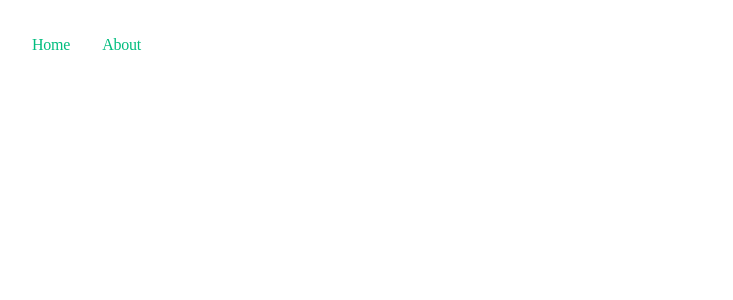
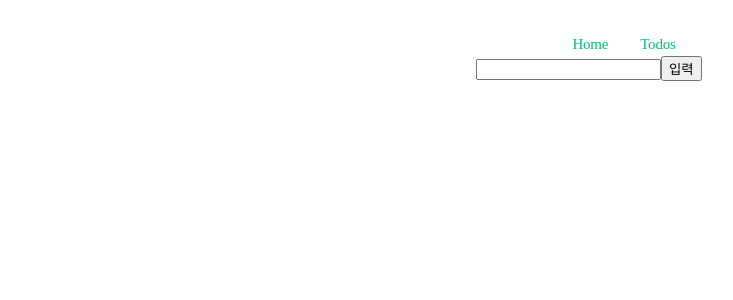
Before and after one commit to Sunset-Kim/study_mevn, a Vue app in the folder vue/vue-todos/: page /todos in a window 1280 px wide. Before the commit this address had no page. Shown: the top 300 px of the page, without its empty margins (16-749 px from the left). Built offline with nearby package versions, Linux system fonts and the light colour scheme; a web font is replaced by a local one.

Commit message:
Todo - 시작하기

```diff
--- a/vue/vue-todos/src/App.vue
+++ b/vue/vue-todos/src/App.vue
@@ -9,9 +9,13 @@ import NavList from "./components/NavList.vue";
   </header>
 
   <!-- 본문내용 -->
-  <main>
+  <main class="main">
     <RouterView />
   </main>
 </template>
 
-<style lang="scss" scoped></style>
+<style lang="scss" scoped>
+.main {
+  font-size: 16px;
+}
+</style>
--- a/vue/vue-todos/src/assets/base.css
+++ b/vue/vue-todos/src/assets/base.css
@@ -66,8 +66,12 @@
   font-weight: normal;
 }
 
+html {
+  height: 100%;
+}
+
 body {
-  min-height: 100vh;
+  height: 100%;
   color: var(--color-text);
   background: var(--color-background);
   transition: color 0.5s, background-color 0.5s;
@@ -79,3 +83,12 @@ body {
   -webkit-font-smoothing: antialiased;
   -moz-osx-font-smoothing: grayscale;
 }
+
+ul {
+  padding: 0;
+}
+
+li {
+  padding: 0;
+  list-style: none;
+}
--- a/vue/vue-todos/src/assets/main.css
+++ b/vue/vue-todos/src/assets/main.css
@@ -1,10 +1,10 @@
 @import "./base.css";
 
 #app {
-  max-width: 1280px;
+  width: 360px;
+  height: 100%;
   margin: 0 auto;
   padding: 2rem;
-
   font-weight: normal;
 }
 
--- a/vue/vue-todos/src/components/NavList.vue
+++ b/vue/vue-todos/src/components/NavList.vue
@@ -1,6 +1,6 @@
 <template>
-  <nav>
-    <ul class="wrapper">
+  <nav class="nav">
+    <ul>
       <li v-for="item in routes" :key="item.name">
         <router-link :to="{ name: item.name }">
           {{ item.name }}
@@ -16,27 +16,22 @@ import routes from "../router/routes";
 
 <style scoped lang="scss">
 $border: var(--color-border);
-.wrapper {
+
+.nav {
+  ul {
     display: flex;
-}
-ul {
-  padding: 0;
-}
-li {
-  list-style: none;
-  a {
-    text-transform: capitalize;
-    font-size: 16px;
-  }
+    justify-content: center;
   }
 
   a {
     display: inline-block;
     padding: 0 1rem;
     border-left: 1px solid $border;
+    text-transform: capitalize;
 
     &:first-of-type {
       border: 0;
     }
   }
+}
 </style>
--- /dev/null
+++ b/vue/vue-todos/src/components/input/InputComponent.vue
@@ -0,0 +1,10 @@
+<template lang="">
+  <div>
+    <form v-on:submit="handleSubmit">
+      <input type="text" :value="input" />
+      <button>입력</button>
+    </form>
+  </div>
+</template>
+<script setup lang="ts"></script>
+<style lang=""></style>
--- a/vue/vue-todos/src/router/routes.ts
+++ b/vue/vue-todos/src/router/routes.ts
@@ -1,5 +1,6 @@
 import HomeViewVue from "@views/HomeView.vue";
-import AboutViewVue from "@views/AboutView.vue";
+import TodosView from "@views/TodosView.vue";
+
 import type { RouteRecordRaw } from "vue-router";
 const routes: RouteRecordRaw[] = [
   {
@@ -8,9 +9,9 @@ const routes: RouteRecordRaw[] = [
     component: HomeViewVue,
   },
   {
-    path: "/about",
-    name: "about",
-    component: () => AboutViewVue,
+    path: "/todos",
+    name: "todos",
+    component: TodosView,
   },
 ];
 
--- a/vue/vue-todos/src/views/AboutView.vue
+++ /dev/null
@@ -1,13 +0,0 @@
-<template>
-  <h1>This is an about page</h1>
-</template>
-
-<style>
-@media (min-width: 1024px) {
-  .about {
-    min-height: 100vh;
-    display: flex;
-    align-items: center;
-  }
-}
-</style>
--- a/vue/vue-todos/src/views/HomeView.vue
+++ b/vue/vue-todos/src/views/HomeView.vue
@@ -1,13 +1,3 @@
-<script setup lang="ts">
-import { useCounterStore } from "@stores/counter";
+<script setup lang="ts"></script>
 
-const counter = useCounterStore();
-
-counter.$patch({ counter: counter.counter + 1 });
-</script>
-
-<template>
-  {{ counter.counter }}
-
-  <button @click="counter.increment">카운터업</button>
-</template>
+<template>여기에 명언이 들어갑니다</template>
--- /dev/null
+++ b/vue/vue-todos/src/views/TodosView.vue
@@ -0,0 +1,9 @@
+<template>
+  <div>
+    <InputComponent />
+  </div>
+</template>
+<script setup lang="ts">
+import InputComponent from "../components/input/InputComponent.vue";
+</script>
+<style lang="scss"></style>
```
Also changed, not shown: vue/vue-todos/src/stores/useTodos.ts (added, +39 -0 lines). Lines whose indentation alone changed are shown as unchanged.
